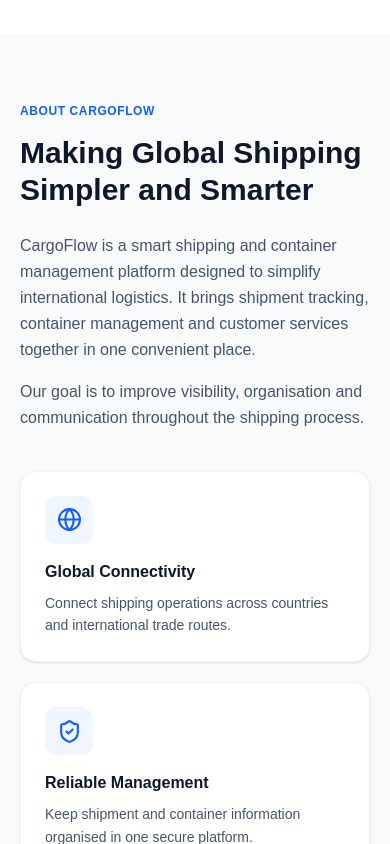
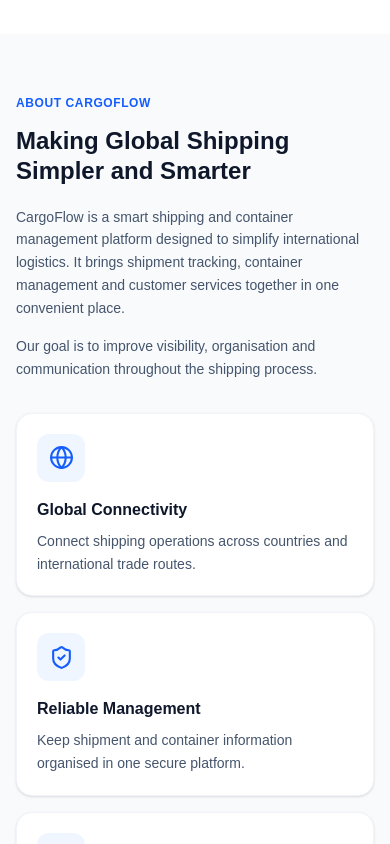
Before and after one commit to okumujphh-netizen/CARGOFLOW, a React (Vite) app: page / in a window 390 px wide. Shown: the part 2280-3124 px from the top of the page. Built offline with nearby package versions, Linux system fonts and the light colour scheme.

Commit message:
added about.jsx mobile responsiveness

```diff
--- a/src/components/About.jsx
+++ b/src/components/About.jsx
@@ -1,3 +1,4 @@
+
 
 
 import {
@@ -38,42 +39,42 @@ function About() {
   return (
     <section
       id="about"
-      className="bg-slate-50 py-16 sm:py-20 px-5 sm:px-8 md:px-12"
+      className="bg-slate-50 py-14 sm:py-16 lg:py-20 px-4 sm:px-8 md:px-12"
     >
-      <div className="max-w-7xl mx-auto grid grid-cols-1 lg:grid-cols-2 gap-10 lg:gap-14 items-center">
+      <div className="max-w-7xl mx-auto grid grid-cols-1 lg:grid-cols-2 gap-8 sm:gap-10 lg:gap-14 items-center">
 
         {/* About Content */}
-        <div>
+        <div className="min-w-0">
           <span className="text-blue-600 font-semibold uppercase tracking-wider text-xs sm:text-sm">
             About CargoFlow
           </span>
 
-          <h2 className="text-3xl sm:text-4xl font-bold text-slate-900 mt-3 leading-tight">
+          <h2 className="text-2xl sm:text-3xl md:text-4xl font-bold text-slate-900 mt-3 leading-tight">
             Making Global Shipping Simpler and Smarter
           </h2>
 
-          <p className="text-slate-600 mt-6 leading-relaxed">
+          <p className="text-slate-600 text-sm sm:text-base mt-5 sm:mt-6 leading-relaxed">
             CargoFlow is a smart shipping and container management platform
             designed to simplify international logistics. It brings shipment
             tracking, container management and customer services together in
             one convenient place.
           </p>
 
-          <p className="text-slate-600 mt-4 leading-relaxed">
+          <p className="text-slate-600 text-sm sm:text-base mt-4 leading-relaxed">
             Our goal is to improve visibility, organisation and communication
             throughout the shipping process.
           </p>
         </div>
 
         {/* Benefits Grid */}
-        <div className="grid grid-cols-1 sm:grid-cols-2 gap-5 md:gap-6">
+        <div className="grid grid-cols-1 sm:grid-cols-2 gap-4 sm:gap-5 md:gap-6">
           {benefits.map((benefit) => {
             const Icon = benefit.icon;
 
             return (
               <div
                 key={benefit.title}
-                className="bg-white p-6 rounded-2xl shadow-sm border border-slate-100 hover:shadow-lg hover:-translate-y-1 transition-all duration-300"
+                className="h-full bg-white p-5 sm:p-6 rounded-2xl shadow-sm border border-slate-100 hover:shadow-lg hover:-translate-y-1 transition-all duration-300"
               >
                 <div className="bg-blue-50 text-blue-600 w-12 h-12 rounded-xl flex items-center justify-center">
                   <Icon size={25} />
```
